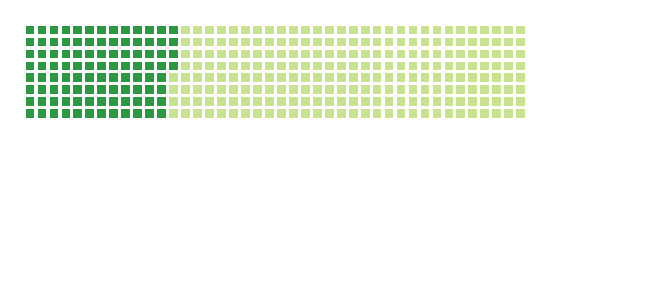
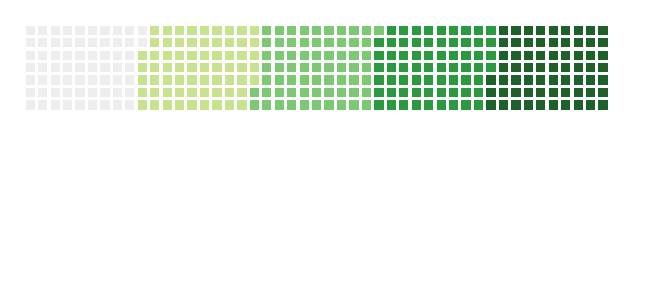
Before and after one commit to all-the-planet/earth-innovates-animations, a Svelte app: page / in a window 1280 px wide. Shown: the top 300 px of the page, without its empty margins (0-645 px from the left). Built offline with nearby package versions, Linux system fonts and the light colour scheme.

Commit message:
used Math.floor in styling

```diff
--- a/src/App.svelte
+++ b/src/App.svelte
@@ -44,15 +44,15 @@
 <style>
   div {
     font-size: 0.05rem;
-    width: .45rem;
-    height: .45rem;
+    width: .48rem;
+    height: .48rem;
     margin: 0.1rem;
     padding: 0.05rem;
   }
   .year {
       margin-top: 1rem;
       margin-left: 1rem;
-    height: 6rem;
+    height: 5.5rem;
     display: flex;
     flex-direction: column;
     flex-wrap: wrap;
@@ -73,6 +73,6 @@
 
 <section class="year">
   {#each boxes as box (box)}
-    <div class='c{box/50 > 2 ? "1" : "3"}' transition:scale={{ duration: 1 }}></div>
+    <div class='c{Math.floor(box/66)}' transition:scale={{ duration: 1 }}></div>
   {/each}
 </section>
```
